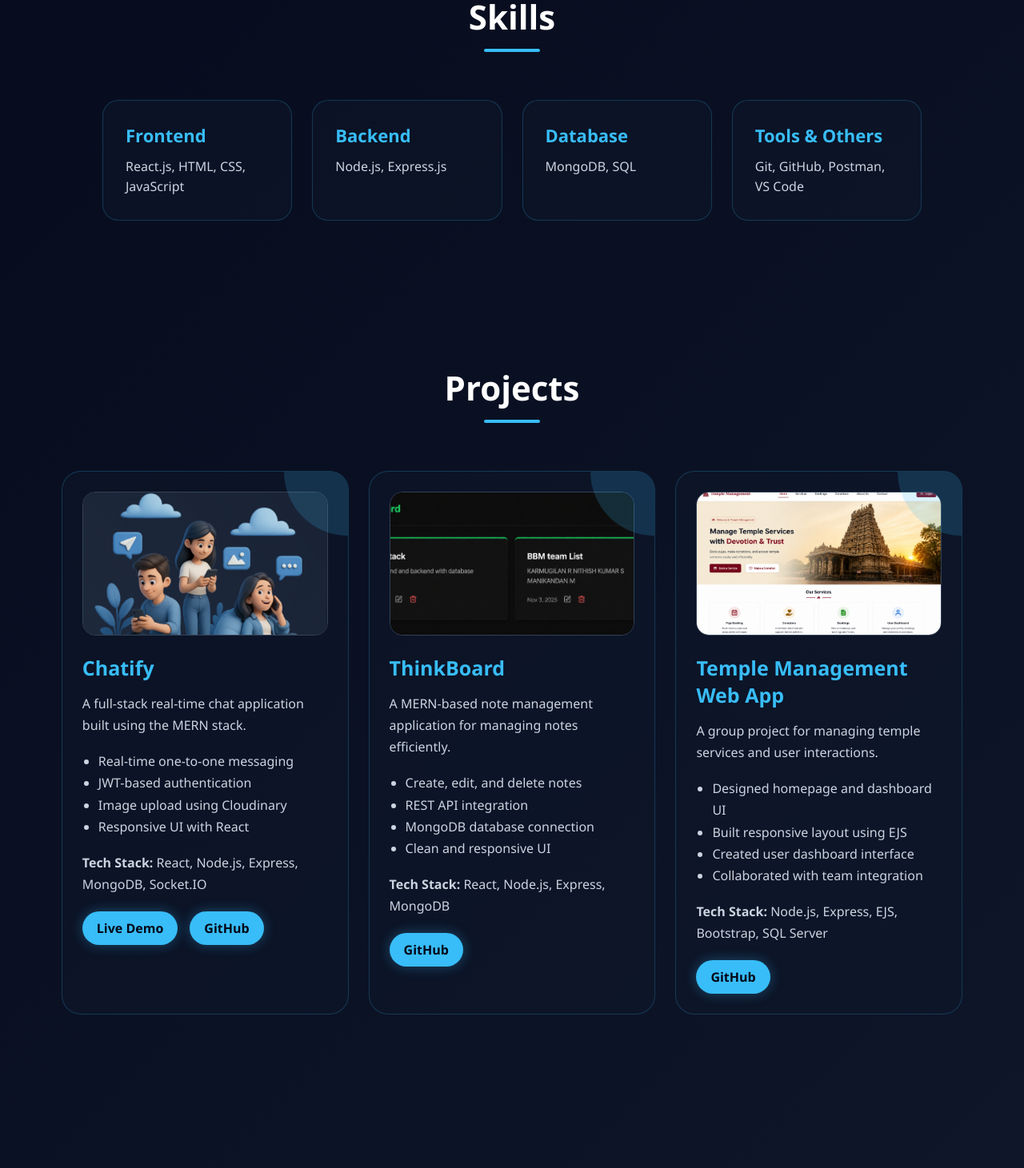
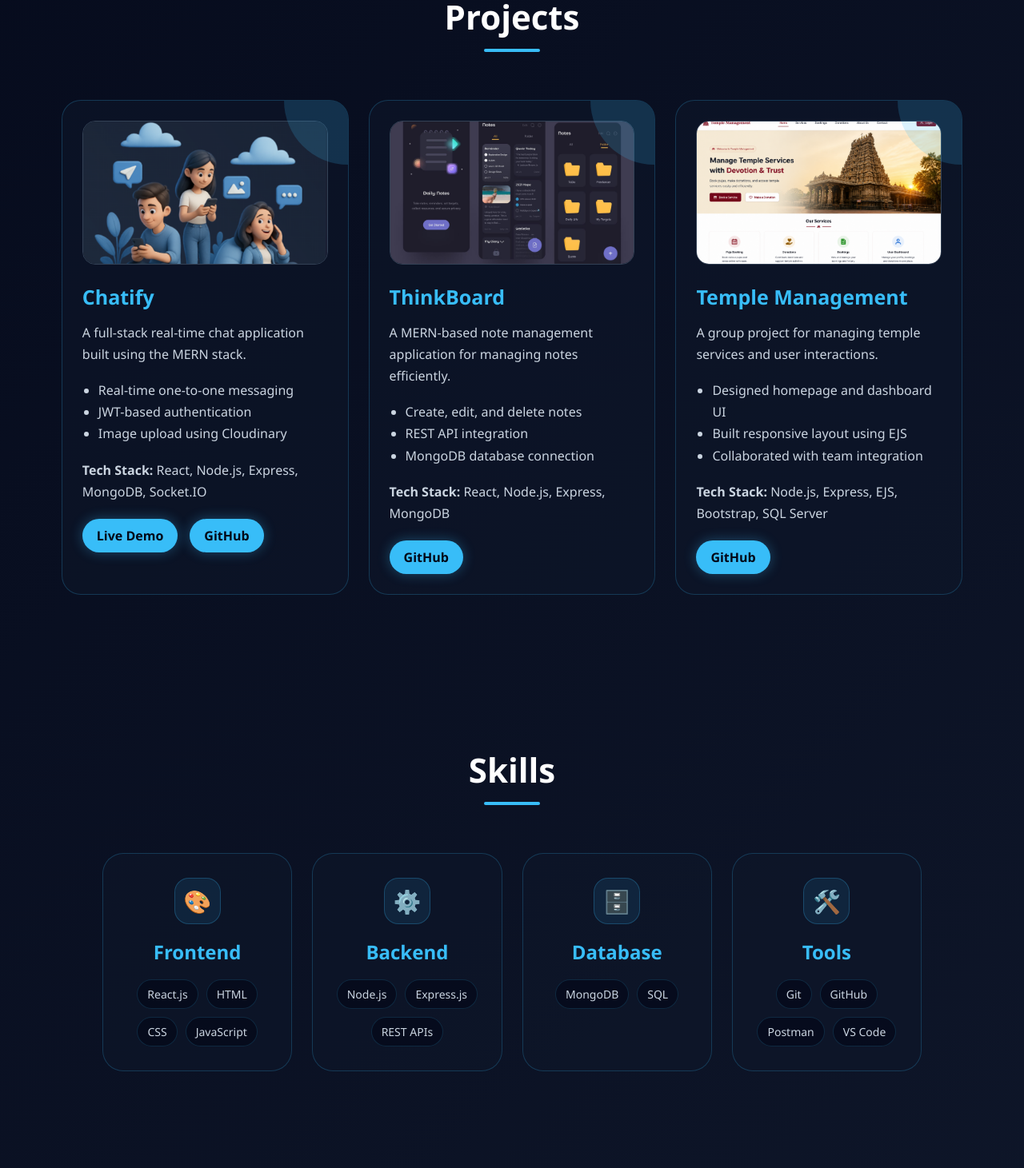
Before and after one commit to Karmugilan-vk/Portfolio, a React (Vite) app: page / in a window 1280 px wide. Shown: the part 1780-3241 px from the top of the page at 80% size. Built offline with nearby package versions, Linux system fonts and the light colour scheme.

Commit message:
skills and projects modification done

```diff
--- a/src/App.jsx
+++ b/src/App.jsx
@@ -24,8 +24,8 @@ function App() {
       <Navbar />
       <Hero />
       <About />
+      <Projects />
       <Skills />
-      <Projects />
       <Contact />
       <Footer />
     </>
--- a/src/components/Projects.jsx
+++ b/src/components/Projects.jsx
@@ -12,7 +12,6 @@ function Projects() {
             <li>Real-time one-to-one messaging</li>
             <li>JWT-based authentication</li>
             <li>Image upload using Cloudinary</li>
-            <li>Responsive UI with React</li>
           </ul>
           <p><strong>Tech Stack:</strong> React, Node.js, Express, MongoDB, Socket.IO</p>
           <div className="project-links">
@@ -29,7 +28,6 @@ function Projects() {
             <li>Create, edit, and delete notes</li>
             <li>REST API integration</li>
             <li>MongoDB database connection</li>
-            <li>Clean and responsive UI</li>
           </ul>
           <p><strong>Tech Stack:</strong> React, Node.js, Express, MongoDB</p>
           <div className="project-links">
@@ -39,12 +37,11 @@ function Projects() {
 
         <div className="project-card">
           <img src={`${import.meta.env.BASE_URL}temple.png`} alt="Temple Management Web App" className="project-img" />
-          <h3>Temple Management Web App</h3>
+          <h3>Temple Management</h3>
           <p>A group project for managing temple services and user interactions.</p>
           <ul>
             <li>Designed homepage and dashboard UI</li>
             <li>Built responsive layout using EJS</li>
-            <li>Created user dashboard interface</li>
             <li>Collaborated with team integration</li>
           </ul>
           <p><strong>Tech Stack:</strong> Node.js, Express, EJS, Bootstrap, SQL Server</p>
--- a/src/components/Skills.jsx
+++ b/src/components/Skills.jsx
@@ -1,28 +1,44 @@
 function Skills() {
+  const skills = [
+    {
+      title: "Frontend",
+      icon: "🎨",
+      items: ["React.js", "HTML", "CSS", "JavaScript"],
+    },
+    {
+      title: "Backend",
+      icon: "⚙️",
+      items: ["Node.js", "Express.js", "REST APIs"],
+    },
+    {
+      title: "Database",
+      icon: "🗄️",
+      items: ["MongoDB", "SQL"],
+    },
+    {
+      title: "Tools",
+      icon: "🛠️",
+      items: ["Git", "GitHub", "Postman", "VS Code"],
+    },
+  ];
+
   return (
     <section id="skills" className="skills">
       <h2>Skills</h2>
 
       <div className="skills-container">
-        <div className="skill-box">
-          <h3>Frontend</h3>
-          <p>React.js, HTML, CSS, JavaScript</p>
-        </div>
+        {skills.map((skill, index) => (
+          <div className="skill-box" key={index}>
+            <div className="skill-icon">{skill.icon}</div>
+            <h3>{skill.title}</h3>
 
-        <div className="skill-box">
-          <h3>Backend</h3>
-          <p>Node.js, Express.js</p>
-        </div>
-
-        <div className="skill-box">
-          <h3>Database</h3>
-          <p>MongoDB, SQL</p>
-        </div>
-
-        <div className="skill-box">
-          <h3>Tools & Others</h3>
-          <p>Git, GitHub, Postman, VS Code</p>
-        </div>
+            <div className="skill-list">
+              {skill.items.map((item, i) => (
+                <span key={i}>{item}</span>
+              ))}
+            </div>
+          </div>
+        ))}
       </div>
     </section>
   );
--- a/src/index.css
+++ b/src/index.css
@@ -362,8 +362,14 @@ section {
 
 /* Skills */
 .skills {
-  padding: 90px 10%;
+  padding: 100px 10%;
   background: transparent;
+}
+
+.skills h2 {
+  text-align: center;
+  font-size: 42px;
+  margin-bottom: 60px;
 }
 
 .skills-container {
@@ -373,28 +379,55 @@ section {
 }
 
 .skill-box {
+  min-height: 240px;
   background: rgba(15, 23, 42, 0.58);
-  padding: 28px;
-  border-radius: 20px;
   border: 1px solid rgba(56, 189, 248, 0.22);
-  transition: 0.3s ease;
+  border-radius: 26px;
+  padding: 30px 24px;
+  text-align: center;
+  transition: 0.35s ease;
 }
 
 .skill-box:hover {
   transform: translateY(-10px);
   border-color: #38bdf8;
-  box-shadow: 0 20px 40px rgba(56, 189, 248, 0.15);
+  background: rgba(56, 189, 248, 0.08);
+  box-shadow: 0 20px 45px rgba(56, 189, 248, 0.14);
+}
+
+.skill-icon {
+  width: 58px;
+  height: 58px;
+  margin: 0 auto 18px;
+  border-radius: 18px;
+  display: flex;
+  align-items: center;
+  justify-content: center;
+  background: rgba(56, 189, 248, 0.1);
+  border: 1px solid rgba(56, 189, 248, 0.25);
+  font-size: 28px;
 }
 
 .skill-box h3 {
   color: #38bdf8;
-  margin-bottom: 12px;
-  font-size: 22px;
+  font-size: 24px;
+  margin-bottom: 18px;
 }
 
-.skill-box p {
+.skill-list {
+  display: flex;
+  flex-wrap: wrap;
+  justify-content: center;
+  gap: 10px;
+}
+
+.skill-list span {
+  padding: 8px 12px;
+  border-radius: 999px;
+  background: rgba(2, 6, 23, 0.55);
+  border: 1px solid rgba(56, 189, 248, 0.16);
   color: #cbd5e1;
-  line-height: 1.6;
+  font-size: 14px;
 }
 
 /* Projects */
```
Also changed, not shown: public/thinkboard.png.
